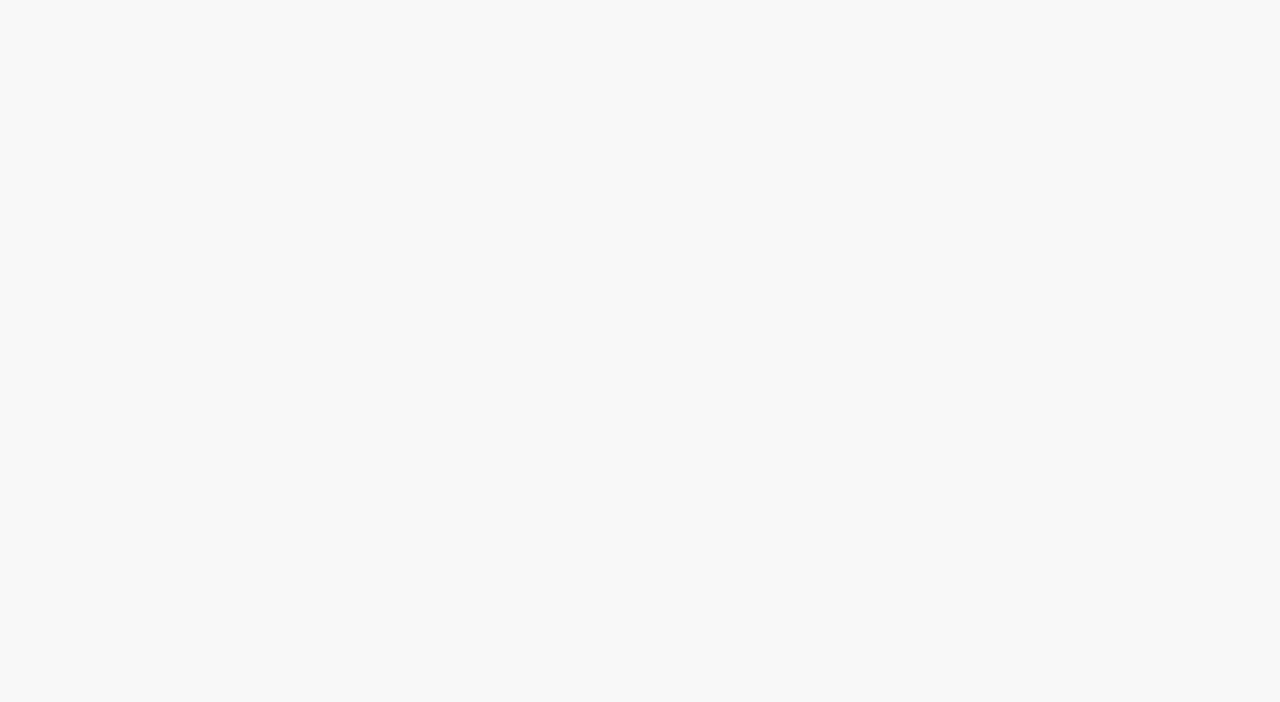
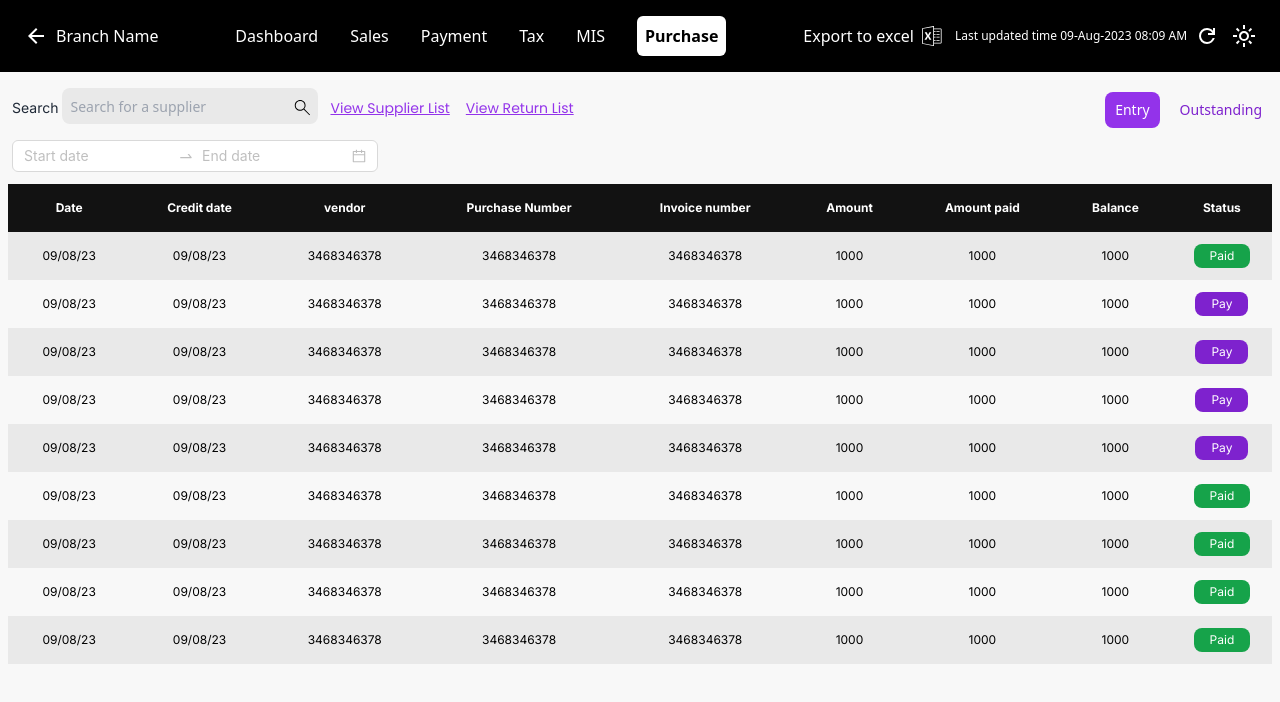
Before and after one commit to amarnadhcp/Sacrosys-purchase, a React (Create React App) app: page /outstanding in a window 1280 px wide. Before the commit this address had no page. Shown: the top 702 px of the page. Built offline with nearby package versions, Linux system fonts and the light colour scheme.

Commit message:
feat(outstanding page desing partially)

```diff
--- a/src/App.js
+++ b/src/App.js
@@ -3,6 +3,7 @@ import Purchase from "../src/pages/purchaseEntry/PurchaseEntry.jsx"
 import Layout from "./pages/Layout.jsx";
 import SupplierList from "./pages/purchaseEntry/SupplierList.jsx";
 import ReturnList from "./component/Entry/ReturnList.jsx";
+import OutstandinTable from "./component/Outstanding/OutstandinTable.jsx";
 
 function App() {
   return (
@@ -12,6 +13,7 @@ function App() {
       <Route path="/purchase" element={<Purchase />} />
       <Route path="/supplier" element={<SupplierList />} />
       <Route path="/return" element={<ReturnList />} />
+      <Route path="/outstanding" element={<OutstandinTable />} />
       </Route>
       </Routes>
     </BrowserRouter>
--- a/src/component/Entry/EntryTable.jsx
+++ b/src/component/Entry/EntryTable.jsx
@@ -32,7 +32,7 @@ function EntryTable() {
           <div className="mb-3 mt-0 mx-1 ">
             <RangePicker onChange={handleDateRangeChange} />
           </div>
-          <div className="overflow-y-auto max-h-96">
+          <div className="overflow-y-auto h-[435px]">
           <table className="w-full text-xs text-left rtl:text-right text-gray-500 dark:text-gray-400 z-0 border-collapse">
             <thead className="sticky  top-0 text-xs text-white font-inter bg-custom-black text-center ">
               <tr>
--- /dev/null
+++ b/src/component/Outstanding/OutstandinTable.jsx
@@ -0,0 +1,223 @@
+import React, { useState } from "react";
+import SearchBar from "../Navbar/SearchBar";
+import NavigationBar from "../Navbar/NavigationBar";
+import { DatePicker } from "antd";
+const { RangePicker } = DatePicker;
+
+function OutstandinTable() {
+  const [selectedDateRange, setSelectedDateRange] = useState([]);
+
+  const handleDateRangeChange = (dates) => {
+    !dates ? setSelectedDateRange([]) : setSelectedDateRange(dates);
+  };
+
+  // Filter data based on selected date range
+  const filteredData =
+    selectedDateRange.length === 0
+      ? data
+      : data.filter((item) => {
+          const itemDate = new Date(item.date);
+          console.log(itemDate);
+          return (
+            itemDate >= selectedDateRange[0] && itemDate <= selectedDateRange[1]
+          );
+        });
+
+  return (
+    <div className="mx-auto  px-2 overflow-auto my-0 ">
+      <div className="flex flex-col md:flex-row-reverse justify-between items-center bg-default mb-0 mt-1">
+        <NavigationBar />
+        <SearchBar />
+      </div>
+      <div className="overflow-x-auto min-w-full">
+        <div className="mb-3 mt-0 mx-1 ">
+          <RangePicker onChange={handleDateRangeChange} />
+        </div>
+        <div className="overflow-y-auto h-[480px]">
+          <table className="w-full text-xs text-left rtl:text-right text-gray-500 dark:text-gray-400 z-0 border-collapse">
+            <thead className="sticky  top-0 text-xs text-white font-inter bg-custom-black text-center z-10">
+              <tr>
+                <th className="px-2 py-2 md:px-4 md:py-4">Date</th>
+                <th className="px-2 py-2 md:px-4 md:py-4">Credit date</th>
+                <th className="px-2 py-2 md:px-4 md:py-4">vendor</th>
+                <th className="px-2 py-2 md:px-4 md:py-4">Purchase Number</th>
+                <th className="px-2 py-2 md:px-4 md:py-4">Invoice number</th>
+                <th className="px-2 py-2 md:px-4 md:py-4">Amount</th>
+                <th className="px-2 py-2 md:px-4 md:py-4">Amount paid</th>
+                <th className="px-2 py-2 md:px-4 md:py-4">Balance</th>
+                <th className="px-2 py-2 md:px-4 md:py-4">Status</th>
+              </tr>
+            </thead>
+            <tbody>
+              {filteredData.map((item) => (
+                <tr
+                  key={item.id}
+                  className="even:bg-default odd:bg-[#E9E9E9]  text-center font-inter"
+                >
+                  <td className="px-4 py-4 text-black">{item.date}</td>
+                  <td className="px-4 py-4 text-black">{item.creditDate}</td>
+                  <td className="px-4 py-4 text-black">{item.supplier}</td>
+                  <td className="px-4 py-4 text-black">
+                    {item.purchaseNumber}
+                  </td>
+                  <td className="px-4 py-4 text-black">{item.invoiceNumber}</td>
+                  <td className="px-4 py-4 text-black">{item.amount}</td>
+                  <td className="px-4 py-4 text-black">{item.amountPaid}</td>
+                  <td className="px-4 py-4 text-black">{item.balance}</td>
+                  <td>
+                    <button
+                      className={`border-md rounded-lg p-1 px-4 cursor-pointer ${
+                        item.status
+                          ? "bg-green-600 text-white"
+                          : "bg-purple-700 text-white"
+                      }`}
+                    >
+                      {item.status ? "Paid" : "Pay"}
+                    </button>
+                  </td>
+                </tr>
+              ))}
+            </tbody>
+          </table>
+        </div>
+      </div>
+    </div>
+  );
+}
+
+export default OutstandinTable;
+
+const data = [
+  {
+    id: 1,
+    date: "09/08/23",
+    creditDate: "09/08/23",
+    supplier: "3468346378",
+    purchaseNumber: "3468346378",
+    invoiceNumber: "3468346378",
+    amount: "1000",
+    amountPaid: "1000",
+    balance: "1000",
+    status: "Payment in progress",
+  },
+  {
+    id: 2,
+    date: "09/08/23",
+    creditDate: "09/08/23",
+    supplier: "3468346378",
+    purchaseNumber: "3468346378",
+    invoiceNumber: "3468346378",
+    amount: "1000",
+    amountPaid: "1000",
+    balance: "1000",
+    status: false,
+  },
+  {
+    id: 3,
+    date: "09/08/23",
+    creditDate: "09/08/23",
+    supplier: "3468346378",
+    purchaseNumber: "3468346378",
+    invoiceNumber: "3468346378",
+    amount: "1000",
+    amountPaid: "1000",
+    balance: "1000",
+    status: false,
+  },
+  {
+    id: 4,
+    date: "09/08/23",
+    creditDate: "09/08/23",
+    supplier: "3468346378",
+    purchaseNumber: "3468346378",
+    invoiceNumber: "3468346378",
+    amount: "1000",
+    amountPaid: "1000",
+    balance: "1000",
+    status: false,
+  },
+  {
+    id: 5,
+    date: "09/08/23",
+    creditDate: "09/08/23",
+    supplier: "3468346378",
+    purchaseNumber: "3468346378",
+    invoiceNumber: "3468346378",
+    amount: "1000",
+    amountPaid: "1000",
+    balance: "1000",
+    status: false,
+  },
+  {
+    id: 6,
+    date: "09/08/23",
+    creditDate: "09/08/23",
+    supplier: "3468346378",
+    purchaseNumber: "3468346378",
+    invoiceNumber: "3468346378",
+    amount: "1000",
+    amountPaid: "1000",
+    balance: "1000",
+    status: true,
+  },
+  {
+    id: 7,
+    date: "09/08/23",
+    creditDate: "09/08/23",
+    supplier: "3468346378",
+    purchaseNumber: "3468346378",
+    invoiceNumber: "3468346378",
+    amount: "1000",
+    amountPaid: "1000",
+    balance: "1000",
+    status: true,
+  },
+  {
+    id: 8,
+    date: "09/08/23",
+    creditDate: "09/08/23",
+    supplier: "3468346378",
+    purchaseNumber: "3468346378",
+    invoiceNumber: "3468346378",
+    amount: "1000",
+    amountPaid: "1000",
+    balance: "1000",
+    status: true,
+  },
+  {
+    id: 9,
+    date: "09/08/23",
+    creditDate: "09/08/23",
+    supplier: "3468346378",
+    purchaseNumber: "3468346378",
+    invoiceNumber: "3468346378",
+    amount: "1000",
+    amountPaid: "1000",
+    balance: "1000",
+    status: true,
+  },
+  {
+    id: 10,
+    date: "09/08/23",
+    creditDate: "09/08/23",
+    supplier: "3468346378",
+    purchaseNumber: "3468346378",
+    invoiceNumber: "3468346378",
+    amount: "1000",
+    amountPaid: "1000",
+    balance: "1000",
+    status: true,
+  },
+  {
+    id: 11,
+    date: "09/08/23",
+    creditDate: "09/08/23",
+    supplier: "3468346378",
+    purchaseNumber: "3468346378",
+    invoiceNumber: "3468346378",
+    amount: "1000",
+    amountPaid: "1000",
+    balance: "1000",
+    status: true,
+  },
+];
```
